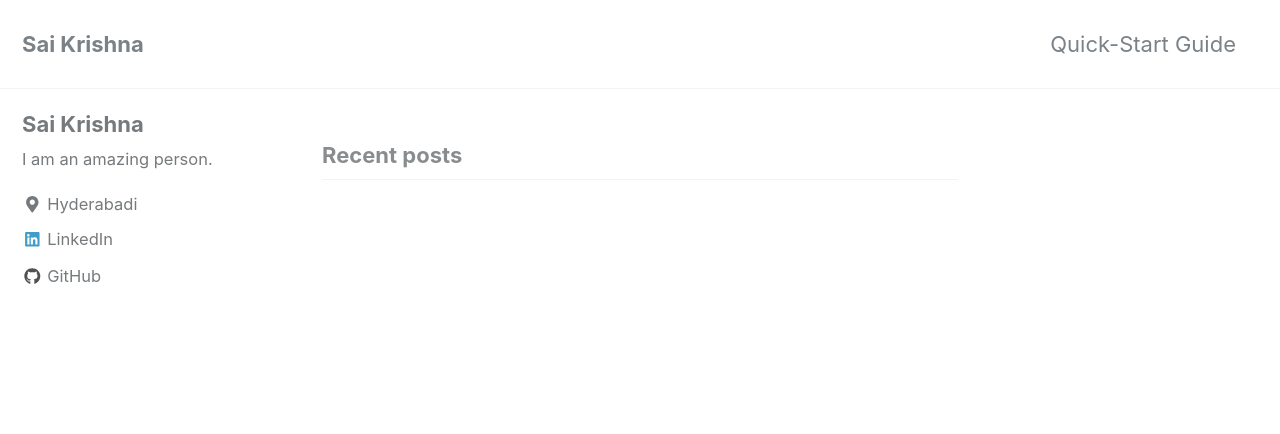
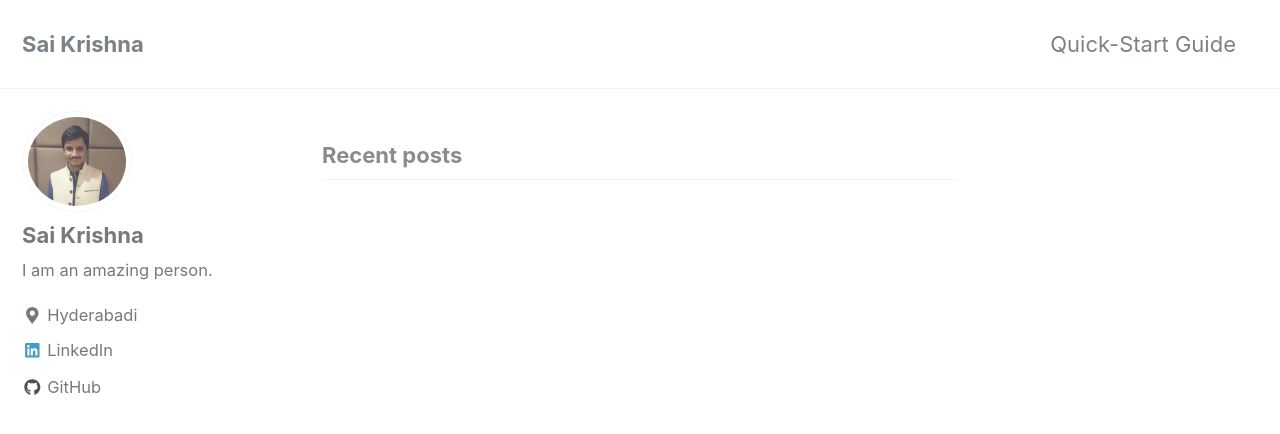
Before and after one commit to sskrishnamitnala/sskrishnamitnala.github.io, a Jekyll site: the page built from index.html, in a window 1280 px wide and 900 px high. Shown: the top 434 px of the window. Built offline with Jekyll 4.4.1, drawn with Linux system fonts in a browser that asks for light colours; nearby versions of some CDN libraries; the list of posts is cut into pages by our own code.

Commit message:
initial commit

```diff
--- a/_config.yml
+++ b/_config.yml
@@ -101,7 +101,7 @@
 # Site Author
 author:
   name             : "Sai Krishna"
-  avatar           : # path of avatar image, e.g. "/assets/images/bio-photo.jpg"
+  avatar           : "/images/gitpic.jpeg" # path of avatar image, e.g. "/assets/images/bio-photo.jpg"
   bio              : "I am an amazing person."
   location         : "Hyderabadi"
   github           : "sskrishnamitnala"
```
Also changed, not shown: images/gitpic.jpeg (added).
